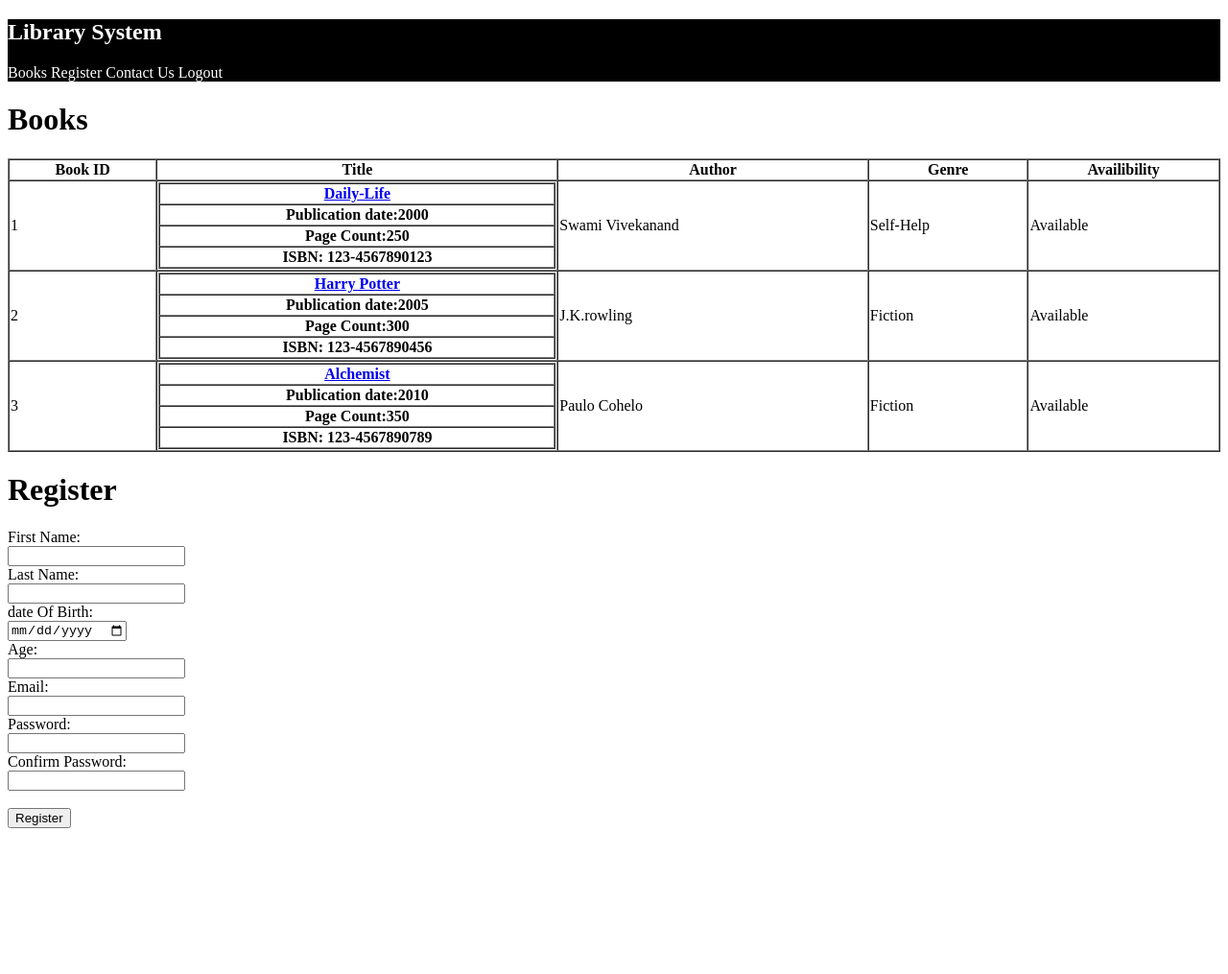
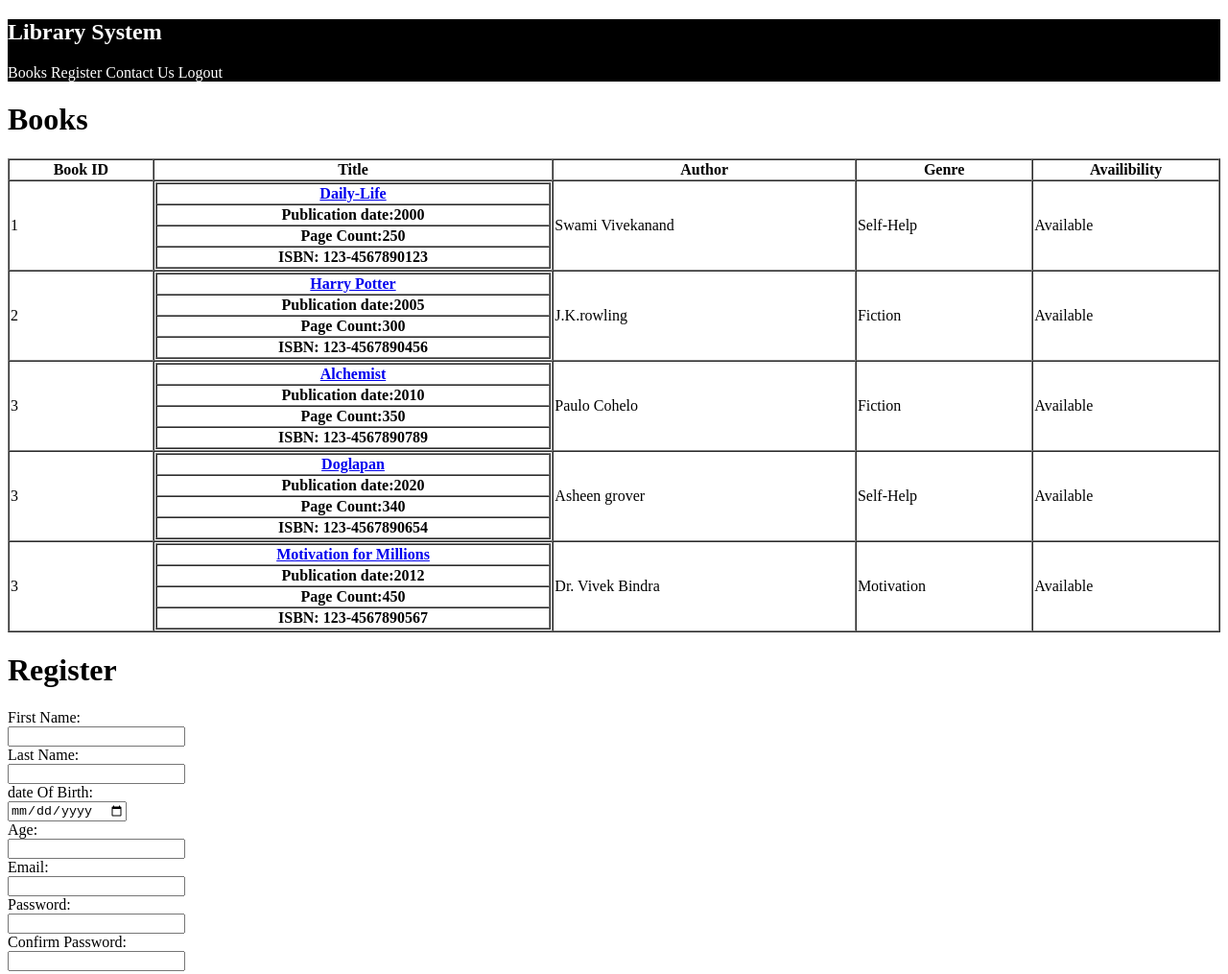
Before and after one commit to mannmanjeet988/Contest_2, a plain HTML site: page index.html in a window 1280 px wide. Shown: the top 1015 px of the page at 96% size. Before the commit the page ends 871 px from the top, so only its background shows below. Drawn offline with Linux system fonts and the light colour scheme.

Commit message:
Changes done

```diff
--- a/index.html
+++ b/index.html
@@ -115,6 +115,57 @@
                         <td>Available</td>
                     </tr>
 
+                    <!-- row 4 -->
+
+                    <tr>
+                        <td>3</td>
+                        <td>
+                            <table border="1" align="center" width="100%" cellspacing="0" >
+                                <tr>
+                                    <th><a href="#">Doglapan</a></th>
+                                </tr>
+                                <!-- <th>Book Title 1</th> -->
+                                <tr>
+                                   <th>Publication date:2020</th>
+                                </tr>
+                                <tr>
+                                    <th>Page Count:340</th>
+                                </tr>
+                                <tr>
+                                    <th>ISBN: 123-4567890654</th>
+                                </tr>
+                            </table>
+                        </td>
+                        <td>Asheen grover</td>
+                        <td>Self-Help</td>
+                        <td>Available</td>
+                    </tr>
+
+                    <!-- row 5 -->
+                    <tr>
+                        <td>3</td>
+                        <td>
+                            <table border="1" align="center" width="100%" cellspacing="0" >
+                                <tr>
+                                    <th><a href="#">Motivation for Millions</a></th>
+                                </tr>
+                                <!-- <th>Book Title 1</th> -->
+                                <tr>
+                                   <th>Publication date:2012</th>
+                                </tr>
+                                <tr>
+                                    <th>Page Count:450</th>
+                                </tr>
+                                <tr>
+                                    <th>ISBN: 123-4567890567</th>
+                                </tr>
+                            </table>
+                        </td>
+                        <td>Dr. Vivek Bindra</td>
+                        <td>Motivation</td>
+                        <td>Available</td>
+                    </tr>
+
     </table>
 
     <div>
```
